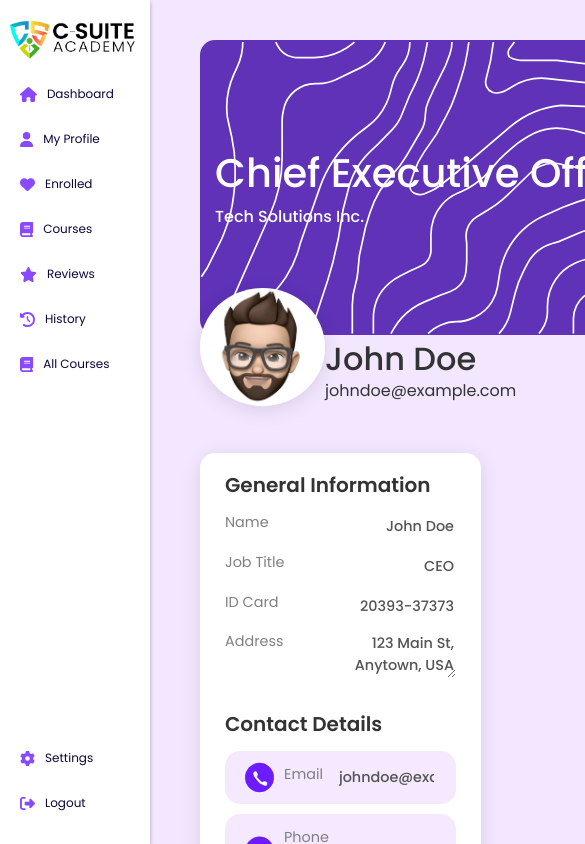
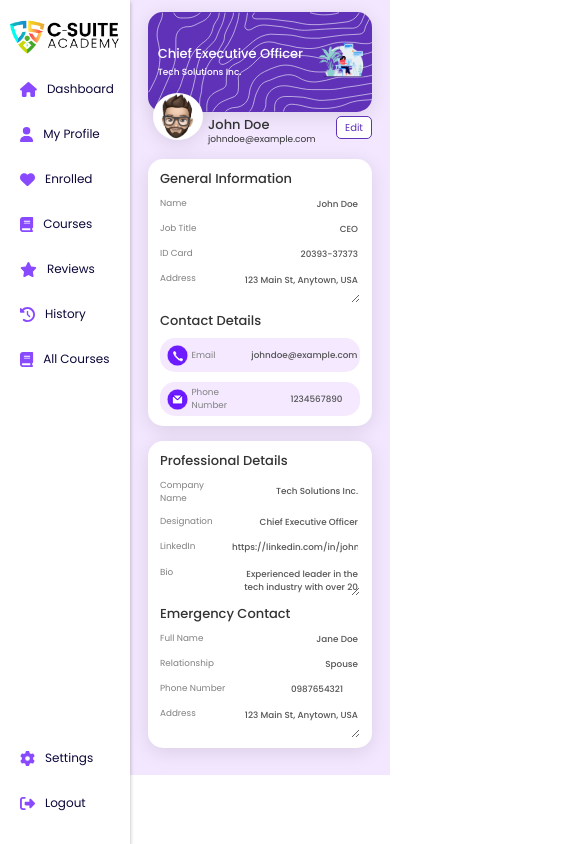
Before and after one commit to Sarantg143/Csuite-Frontend, a React (Create React App) app: page /home/profile in a window 390 px wide. Shown: the top 844 px of the page, 585 px wide, since content can reach past the window. Built offline with nearby package versions, Linux system fonts and the light colour scheme.

Commit message:
profile-courseList-responsiveness

```diff
--- a/src/Components/Courses/Courses.css
+++ b/src/Components/Courses/Courses.css
@@ -154,17 +154,18 @@
 
   .cardContainer3 h2 {
     padding: 5px;
-    font-size: x-large;
+    font-size: large;
     margin-bottom: 10px;
   }
 
   .courseLessonBox3 h5 {
     font-size: medium;
+    font-weight: 400;
   }
 
   .courseLessonBox3 ul {
     padding: 0px 5px 0px 10px;
-    font-size: 0.75em;
+    font-size: 0.7em;
   }
 
   .courseContainer3 {
@@ -177,60 +178,23 @@
   }
 
   .courseImageTxt3 {
-    font-size: small;
+    font-size: x-small;
   }
 
   .courseDetails3 p {
-    font-size: 0.8em;
+    font-size: 0.7em;
   }
 
   .courseDetailBtn3,
   .lessonDetailBtn3 {
-    padding: 9px 15px;
-    font-size: 0.75em;
+    padding: 8px 10px;
+    font-size: 0.7em;
   }
 }
 
 @media (max-width: 835px) {
-  .main-content {
-    padding: 0px 5px 5px 5px;
-  }
-
-  .cardContainer3 h2 {
-    padding: 5px;
-    font-size: x-large;
-    margin-bottom: 10px;
-  }
-
-  .courseLessonBox3 h5 {
-    font-size: medium;
-  }
-
-  .courseLessonBox3 ul {
-    padding: 0px 5px 0px 10px;
-    font-size: 0.75em;
-  }
-
   .courseContainer3 {
     gap: 20px;
     grid-template-columns: repeat(1, 1fr);
   }
-
-  .courseImage3 {
-    height: 150px;
-  }
-
-  .courseImageTxt3 {
-    font-size: small;
-  }
-
-  .courseDetails3 p {
-    font-size: 0.8em;
-  }
-
-  .courseDetailBtn3,
-  .lessonDetailBtn3 {
-    padding: 9px 15px;
-    font-size: 0.75em;
-  }
 }
--- a/src/Components/Sidebar/Sidebar.css
+++ b/src/Components/Sidebar/Sidebar.css
@@ -75,7 +75,7 @@
 
 @media (max-width: 1125px) {
   .sidebar {
-    width: 150px;
+    width: 130px;
     padding: 10px;
   }
 
@@ -90,7 +90,7 @@
   }
 
   .logo {
-    height: 40px;
+    height: 35px;
   }
   .menu-item span {
     font-size: 12px;
@@ -103,7 +103,7 @@
 
 @media (max-width: 835px) {
   .sidebar {
-    width: 150px;
+    width: 130px;
     padding: 10px;
   }
 
@@ -118,7 +118,7 @@
   }
 
   .logo {
-    height: 40px;
+    height: 35px;
   }
 
   .menu-item span {
--- a/src/Dashboard/Components/Profile/Profile.css
+++ b/src/Dashboard/Components/Profile/Profile.css
@@ -1,5 +1,6 @@
 .profileContainer {
   display: flex;
+  /* height: 100vh; */
   padding: 40px 50px;
   cursor: default;
   align-items: center;
@@ -10,7 +11,6 @@
 
 .profileBanner {
   width: 100%;
-  /* background-color: aqua; */
 }
 
 .profileBGBox {
@@ -24,7 +24,7 @@
   background-size: cover;
   background-color: var(--primary-dark);
   background-repeat: no-repeat;
-  box-shadow: 0 4px 20px rgba (0, 0, 0, 0.1);
+  box-shadow: 0 4px 20px rgba(0, 0, 0, 0.1);
 }
 
 /* .profileBGTxt {
@@ -171,3 +171,126 @@
   margin-left: 10px;
   /* background-color: red; */
 }
+
+.profileSeperator {
+  height: 15px;
+}
+
+@media (max-width: 1125px) {
+  .profileContainer {
+    padding: 12px 18px;
+    height: auto;
+  }
+
+  .profileBGBox {
+    height: 100px;
+    /* background-color: blue; */
+  }
+
+  .profileBG {
+    width: 50px;
+  }
+
+  .profileBGTxt h1 {
+    padding: 2.5px 5px;
+    font-size: small;
+  }
+
+  .profileBGTxt h6 {
+    padding: 2.5px 5px;
+    font-size: xx-small;
+  }
+
+  .profileImage img {
+    width: 50px;
+    left: 5px;
+  }
+
+  .profileHeaderInfo {
+    margin-left: 10px;
+  }
+
+  .profileName {
+    margin: 0%;
+    font-size: small;
+  }
+
+  .profileEmail {
+    margin: 0%;
+    font-size: xx-small;
+  }
+
+  .profileEditBtn button {
+    width: 100%;
+    padding: 3px 8px;
+    font-size: x-small;
+  }
+
+  /*  */
+
+  .profileContent {
+    flex-direction: column;
+    align-items: center;
+    /* background-color: red; */
+  }
+
+  .profileSection {
+    width: 100%;
+    padding: 12px 12px 0px 12px;
+    margin-bottom: 15px;
+    /* background-color: rebeccapurple; */
+  }
+
+  .profileSection h5 {
+    font-weight: 500;
+    font-size: small;
+    margin-bottom: 10px;
+    /* background-color: aquamarine; */
+  }
+
+  .profileDetails label {
+    width: 35%;
+    color: gray;
+    font-size: 0.55em;
+    margin-bottom: 0px;
+    text-align: left;
+    /* background-color: aqua; */
+    /* font-weight: 500; */
+  }
+
+  .profileDetails input,
+  .profileDetails textarea {
+    font-size: 0.55em;
+    /* background-color: red; */
+  }
+
+  .profileSPLBox {
+    padding: 2.5px;
+    border-radius: 15px;
+    /* background-color: #f3e6ffdb; */
+  }
+
+  .profileSPLBox img {
+    scale: 0.7;
+  }
+
+  .profileSPLBox label {
+    margin: 0px;
+    padding: 0px;
+    width: 25%;
+    display: flex;
+    align-items: center;
+    justify-content: start;
+    /* background-color: red; */
+  }
+
+  .profileSPLBox input {
+    margin: 0px;
+    padding: 0px;
+    width: 75%;
+  }
+
+  .profileSeperator {
+    height: 0px;
+  }
+}
--- a/src/Dashboard/Components/Profile/Profile.jsx
+++ b/src/Dashboard/Components/Profile/Profile.jsx
@@ -140,7 +140,7 @@ const Profile = () => {
               disabled={!isEditing}
             />
           </div>
-          <br></br>
+          <div className="profileSeperator"></div>
           <h5>Contact Details</h5>
           <div className="profileDetails profileSPLBox">
             <img src={phoneSVG} alt="phoneNumberSVG" />
@@ -206,7 +206,7 @@ const Profile = () => {
               disabled={!isEditing}
             />
           </div>
-          <br></br>
+          <div className="profileSeperator"></div>
           <h5>Emergency Contact</h5>
           <div className="profileDetails">
             <label>Full Name</label>
```
